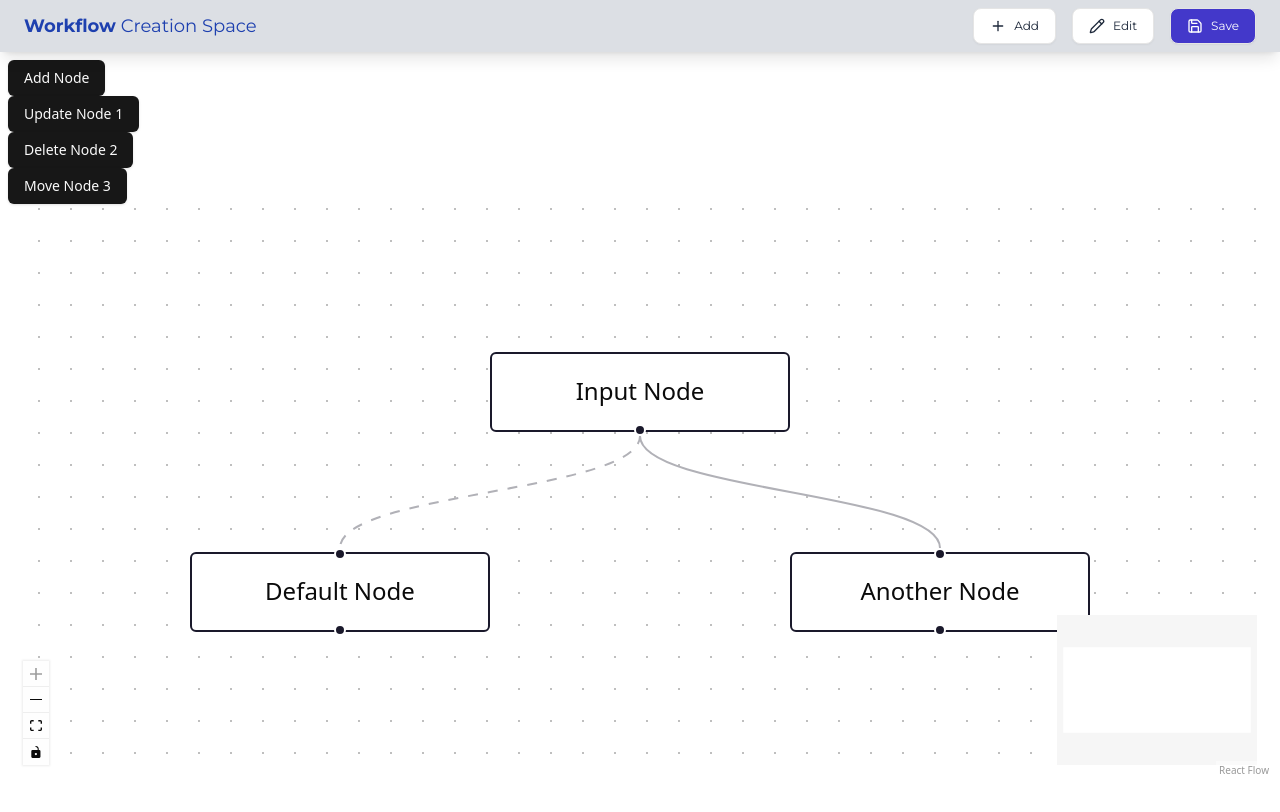
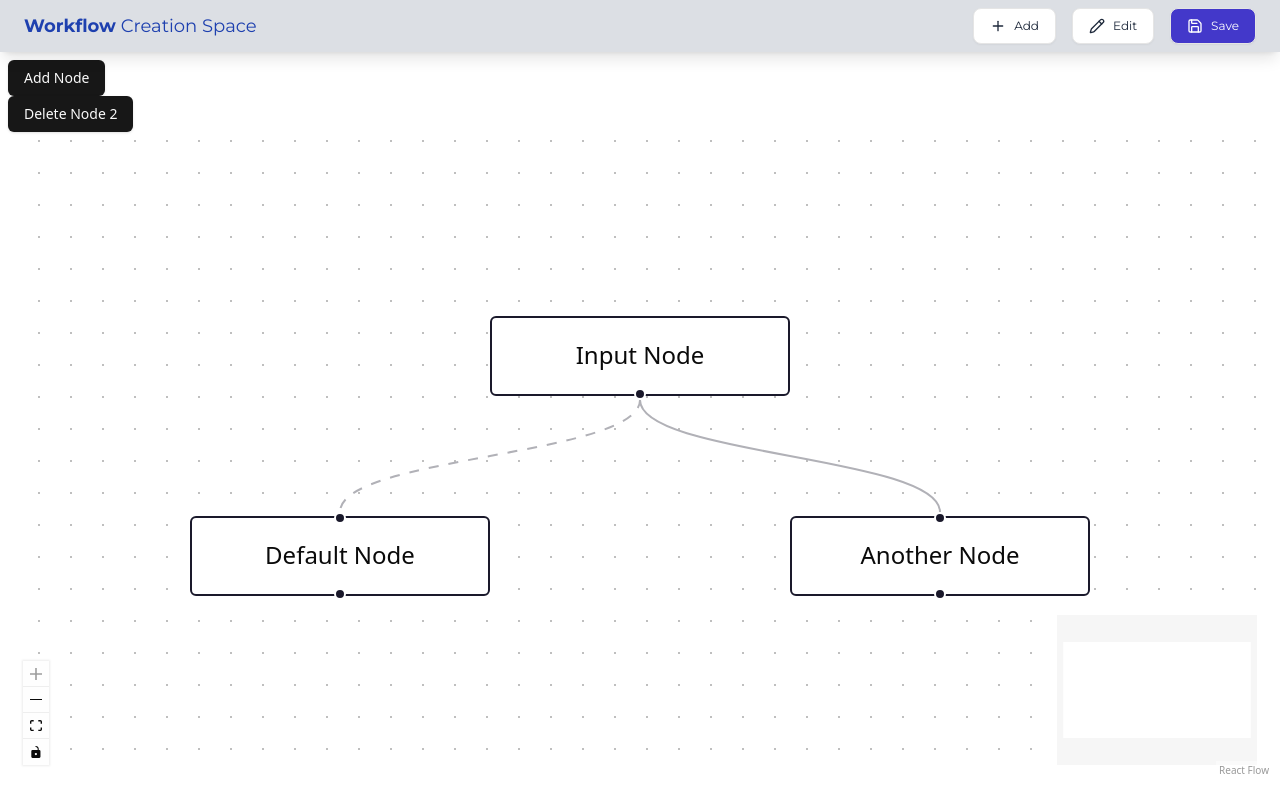
Before and after one commit to arkajitCN/react-assignment, a React (Vite) app: page / in a window 1280 px wide. Shown: the top 812 px of the page. Built offline with nearby package versions, Linux system fonts and the light colour scheme.

Commit message:
fix: redux error

```diff
--- a/src/features/flow-creation-form/index.tsx
+++ b/src/features/flow-creation-form/index.tsx
@@ -20,7 +20,6 @@ import {
   SelectValue,
 } from "@/components/ui/select";
 import { useDispatch } from "react-redux";
-import { addWorkflow, setCurrentWorkflow } from "@/store/workflow/slice";
 import { Node } from "@xyflow/react";
 
 type FlowCreationFormProps = {
@@ -110,12 +109,6 @@ const FlowCreationForm: React.FC<FlowCreationFormProps> = ({ isOpen, setIsOpen }
       nodes: [], // Start with an empty node list
       edges: [], // Start with an empty edge list
     };
-
-    // Dispatch action to create the workflow
-    dispatch(addWorkflow(flowData));
-
-    // Dispatch action to set this as the current workflow
-    dispatch(setCurrentWorkflow(id));
 
     // Reset the form fields
     handleResetFormFields();
--- a/src/features/workflow-space/index.tsx
+++ b/src/features/workflow-space/index.tsx
@@ -1,13 +1,7 @@
+/* eslint-disable @typescript-eslint/no-explicit-any */
 import { Button } from "@/components/ui/button";
 import { AppDispatch, RootState } from "@/store";
-import {
-  addEdge,
-  addNode,
-  deleteEdge,
-  deleteNode,
-  updateNode,
-  updateNodePosition,
-} from "@/store/flow/slice";
+import { addEdge, addNode, deleteEdge, deleteNode, updateNodePosition } from "@/store/flow/slice";
 import { NodeType } from "@/store/flow/state";
 import {
   ReactFlowProvider,
@@ -17,7 +11,6 @@ import {
   Connection,
   ReactFlow,
 } from "@xyflow/react";
-
 import "@xyflow/react/dist/style.css";
 import { useDispatch, useSelector } from "react-redux";
 
@@ -43,22 +36,6 @@ export default function Workflowspace() {
       position: { x: Math.random() * 400, y: Math.random() * 400 },
     };
     dispatch(addNode(newNode));
-  };
-
-  const updateNodeLabel = (nodeId: string, newLabel: string) => {
-    setNodes((prevNodes) =>
-      prevNodes.map((node) =>
-        node.id === nodeId ? { ...node, data: { ...node.data, label: newLabel } } : node
-      )
-    );
-  };
-
-  const moveNode = (nodeId: string, newX: number, newY: number) => {
-    setNodes((prevNodes) =>
-      prevNodes.map((node) =>
-        node.id === nodeId ? { ...node, position: { x: newX, y: newY } } : node
-      )
-    );
   };
 
   const onNodesChange: (changes: any[]) => void = (changes) => {
@@ -89,14 +66,8 @@ export default function Workflowspace() {
       <Button className="w-fit" onClick={() => handleAddNodes()}>
         Add Node
       </Button>
-      <Button className="w-fit" onClick={() => updateNodeLabel("1", "Updated Label")}>
-        Update Node 1
-      </Button>
       <Button className="w-fit" onClick={() => deleteNode("2")}>
         Delete Node 2
-      </Button>
-      <Button className="w-fit" onClick={() => moveNode("3", 500, 200)}>
-        Move Node 3
       </Button>
 
       <ReactFlowProvider>
```
